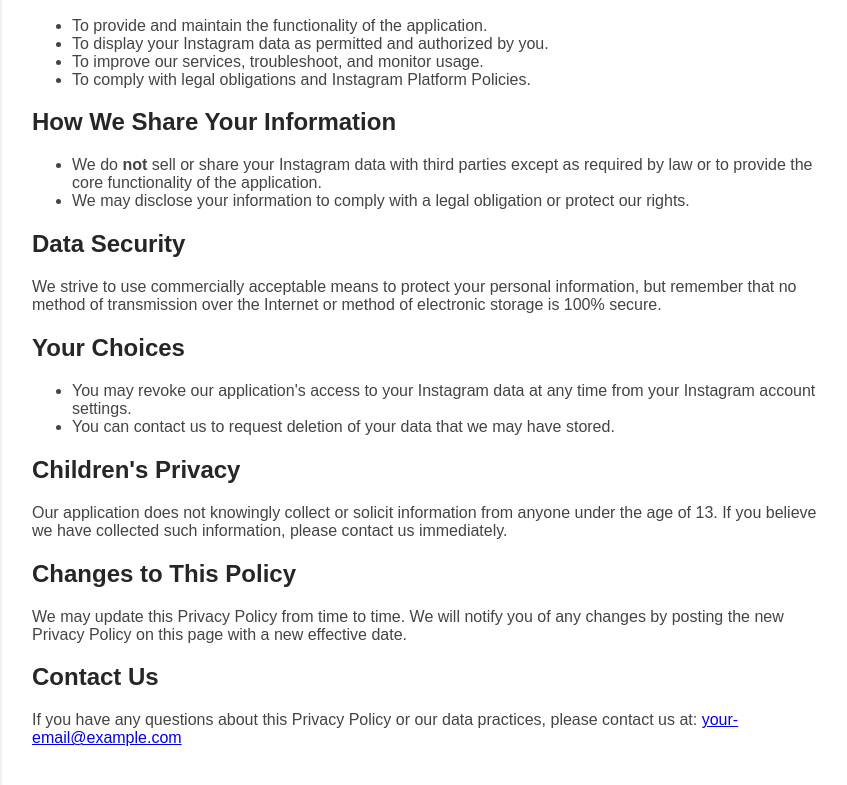
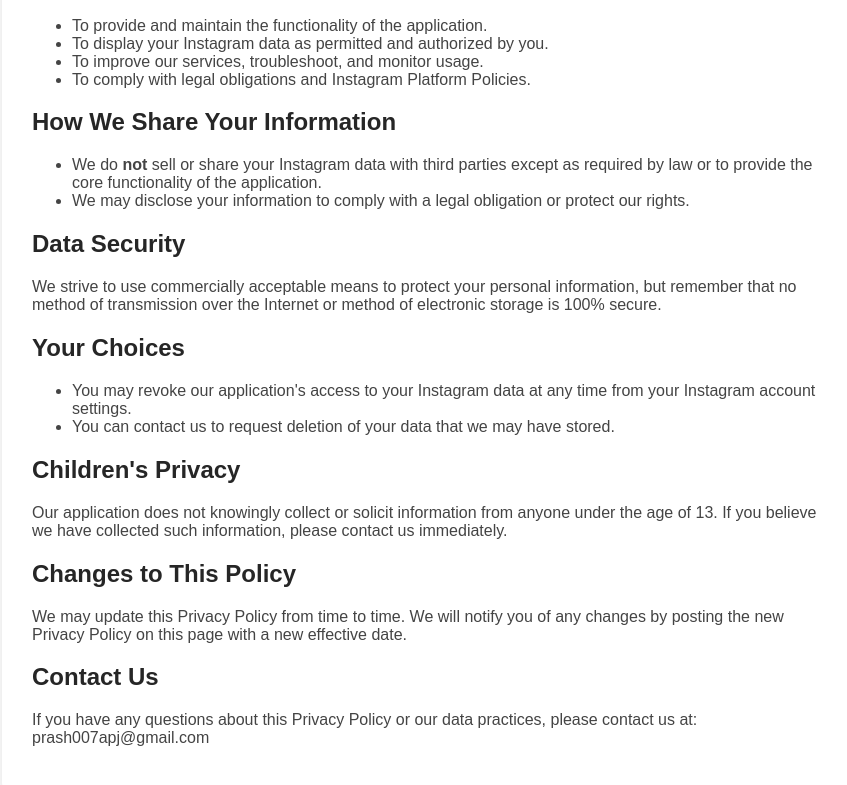
Before and after one commit to prash575/privacy-policy, a plain HTML site: page index.html in a window 1280 px wide. Shown: the part 429-1214 px from the top of the page, without its empty margins (208-1055 px from the left). Drawn offline with Linux system fonts and the light colour scheme.

Commit message:
Update index.html

```diff
--- a/index.html
+++ b/index.html
@@ -71,7 +71,7 @@
 
     <h2>Contact Us</h2>
     <p>
-        If you have any questions about this Privacy Policy or our data practices, please contact us at: <a href="mailto:your-email@example.com">your-email@example.com</a>
+        If you have any questions about this Privacy Policy or our data practices, please contact us at: prash007apj@gmail.com</a>
     </p>
 </div>
 </body>
```
